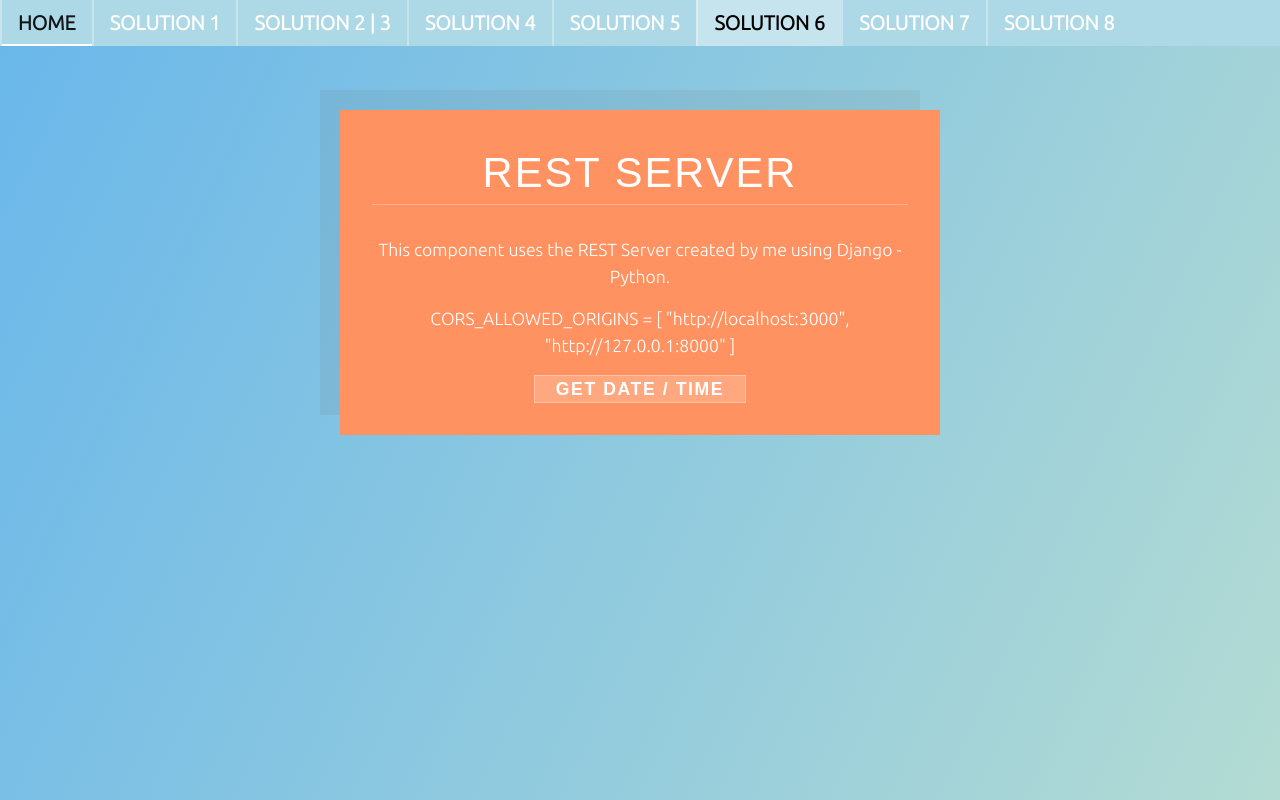
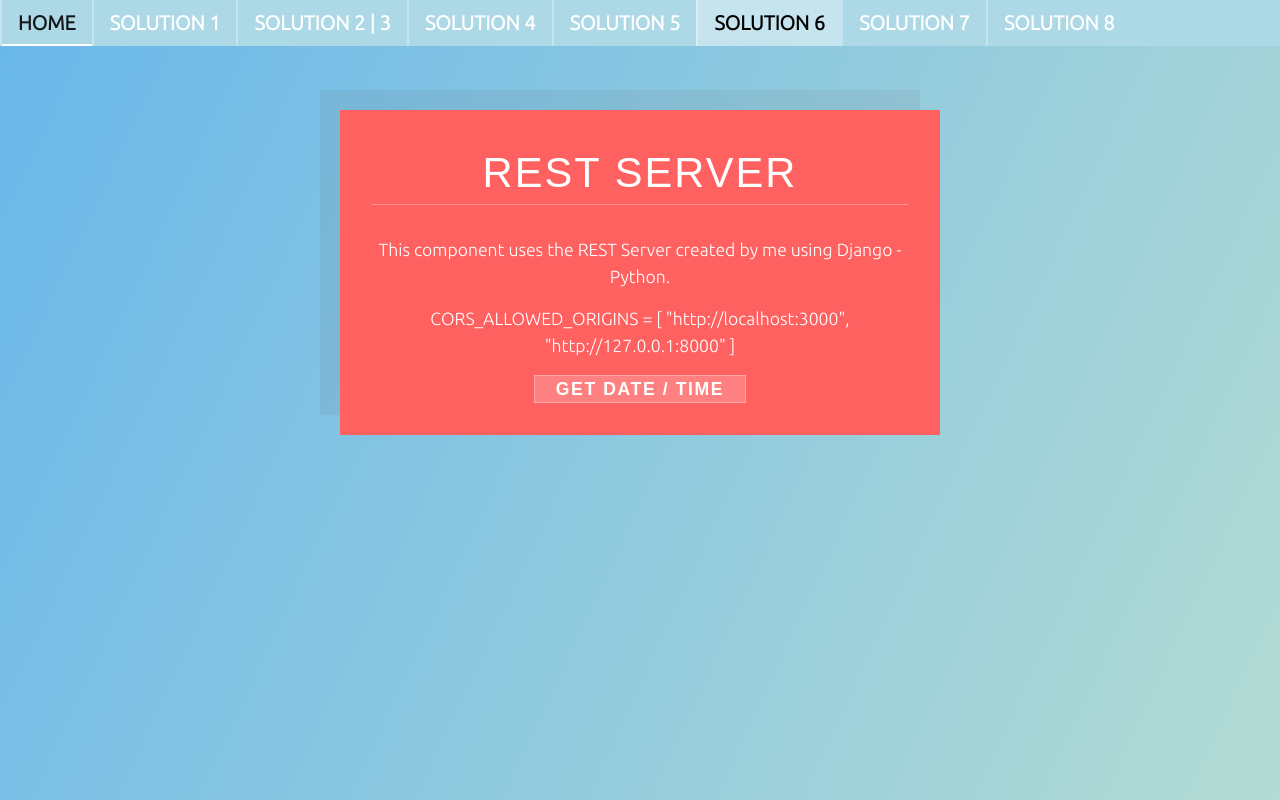
Before and after one commit to DougFelix/ReactKaffa, a React (Create React App) app in the folder kaffamobile/: page /6 in a window 1280 px wide. Built offline with nearby package versions, Linux system fonts and the light colour scheme.

Commit message:
Solution 6 background color changed

```diff
--- a/kaffamobile/src/Components/Home.css
+++ b/kaffamobile/src/Components/Home.css
@@ -16,7 +16,7 @@
     margin: 4rem auto;
     padding: 2rem 2rem 2rem;
     max-width: 600px;
-    background: white;
+    background: rgb(255, 255, 255);
     color: black;
     box-shadow: -20px -20px 0px 0px rgba(100, 100, 100, 0.1);
     overflow: hidden;
--- a/kaffamobile/src/Components/RESTServer/RESTServer.css
+++ b/kaffamobile/src/Components/RESTServer/RESTServer.css
@@ -2,7 +2,7 @@
     margin: 4rem auto;
     padding: 2rem 2rem 2rem;
     max-width: 600px;
-    background: #ff9260;
+    background: #ff6060;
     color: white;
     box-shadow: -20px -20px 0px 0px rgba(100, 100, 100, 0.1);
     overflow: hidden;
```
